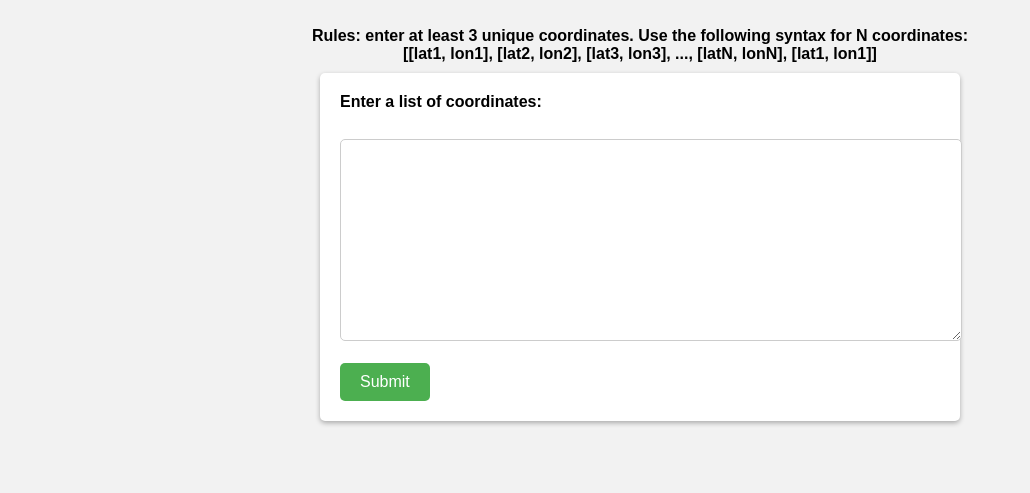
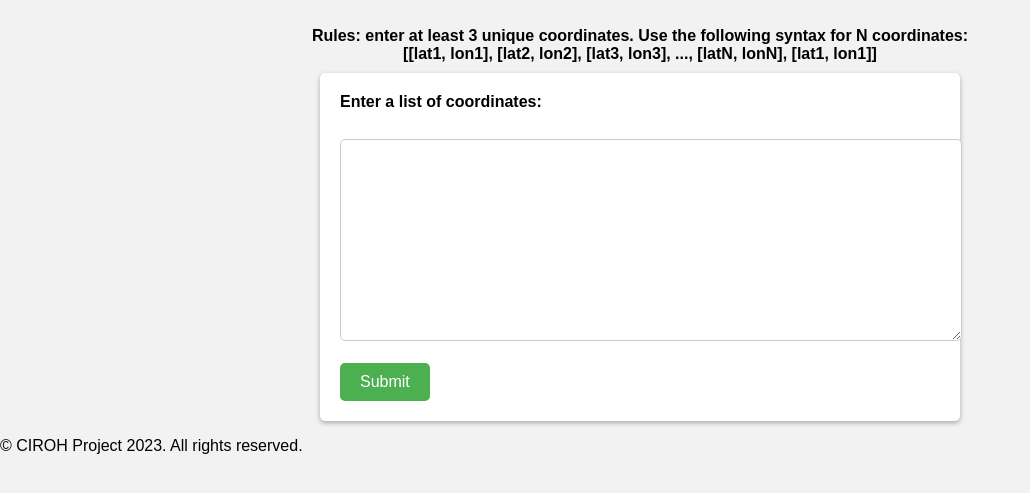
Before and after one commit to gmds2/gmds2.github.io, a plain HTML site: page index.html in a window 1280 px wide. Shown: the part 95-588 px from the top of the page, without its empty margins (0-1030 px from the left). Drawn offline with Linux system fonts and the light colour scheme.

Commit message:
Update index.html

```diff
--- a/index.html
+++ b/index.html
@@ -71,5 +71,8 @@
         <textarea id="coordinates" name="coordinates" rows="10" cols="50"></textarea><br><br>
         <input type="submit" value="Submit">
     </form>
+    <footer>
+    <p>&copy; CIROH Project 2023. All rights reserved.</p>
+    </footer>
 </body>
 </html>
```
